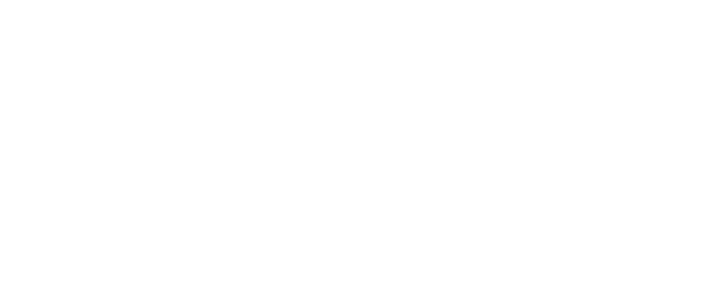
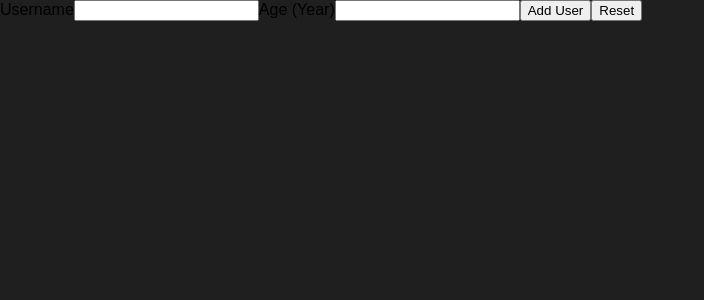
Before and after one commit to devgirlpro/userInputValidate, a React (Create React App) app: page / in a window 1280 px wide. Shown: the top 300 px of the page, without its empty margins (0-704 px from the left). Built offline with nearby package versions, Linux system fonts and the light colour scheme.

Commit message:
add form to AddUser component

```diff
--- a/src/App.js
+++ b/src/App.js
@@ -1,10 +1,11 @@
 import React from 'react';
+import AddUser from './components/Users/AddUser';
 
 
 function App() {
   return (
     <div>
-
+      <AddUser />
     </div>
   );
 }
--- /dev/null
+++ b/src/components/UI/Button.jsx
@@ -0,0 +1 @@
+u
--- /dev/null
+++ b/src/components/Users/AddUser.jsx
@@ -0,0 +1,23 @@
+import React from "react";
+import classes from "./AddUser.module.css";
+
+const AddUser = () => {
+    const addUserHandler = (event) => {
+        event.preventDefoult();
+    };
+
+    return (
+        <form onSubmit={addUserHandler}>
+            <label htmlFor="username">Username</label>
+            <input id="username" type="text" />
+
+            <label htmlFor="userage">Age (Year)</label>
+            <input id="userage" type="number" />
+
+            <button type="submit">Add User</button>
+            <button type="reset">Reset</button>
+        </form>
+    );
+};
+
+export default AddUser;
--- /dev/null
+++ b/src/components/Users/AddUser.module.css
@@ -0,0 +1,26 @@
+.input {
+    margin: 2rem auto;
+    padding: 1rem;
+    width: 90%;
+    max-width: 40rem;
+  }
+
+  .input label {
+    display: block;
+    font-weight: bold;
+    margin-bottom: 0.5rem;
+  }
+
+  .input input {
+    font: inherit;
+    display: block;
+    width: 100%;
+    border: 1px solid #ccc;
+    padding: 0.15rem;
+    margin-bottom: 0.5rem;
+  }
+
+  .input input:focus {
+    outline: none;
+    border-color: #4f005f;
+  }
--- a/src/index.css
+++ b/src/index.css
@@ -4,6 +4,7 @@
 
 html {
   font-family: sans-serif;
+  background: #1f1f1f;
 }
 
 body {
```
Also changed, not shown: src/components/ErrorModal.jsx (added), src/components/ErrorModal.module.css (added), src/components/UI/Button.module.css (added), src/components/UI/Card.jsx (added), src/components/UI/Card.module.css (added), src/components/UserList.jsx (added), src/components/UserList.module.css (added).
